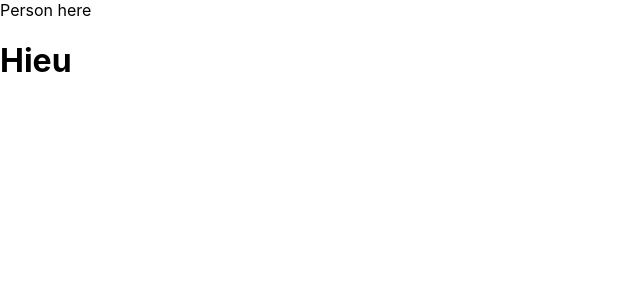
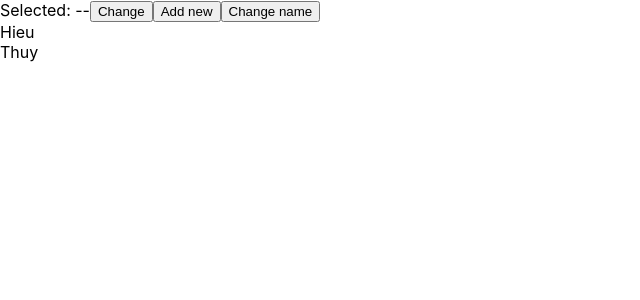
Before and after one commit to phuchieuct93abc/React_demo, a React (Create React App) app: page / in a window 1280 px wide. Shown: the top 300 px of the page, without its empty margins (0-640 px from the left). Built offline with nearby package versions, Linux system fonts and the light colour scheme.

Commit message:
Update Person

```diff
--- a/src/App.js
+++ b/src/App.js
@@ -5,11 +5,42 @@
 
 
 export default class App extends React.Component {
-
+  state = {
+    persons: [
+      { name: "Hieu" },
+      { name: "Thuy" }
+    ],
+    selectedPerson: null
+  }
+  addNewPerson = () => {
+    this.setState({
+      persons: [...this.state.persons, { name: "New" }]
+    })
+  }
+  changeName = () => {
+    let persons = [...this.state.persons];
+    persons[0].name = "change";
+    this.setState({
+      persons
+    })
+  }
+  selectPerson = selectedPerson => {
+    this.setState({
+      selectedPerson
+    })
+  }
   render() {
     return (
       <div>
-        <Person />        <h1>Hieu</h1>
+        Selected: -{this.state.selectedPerson}-
+        <button onClick={this.selectPerson}>Change</button>
+        <button onClick={this.addNewPerson}>Add new</button>
+        <button onClick={this.changeName}>Change name</button>
+        {this.state.persons.map((p, index) => {
+          return (
+            <Person onSelect={this.selectPerson} key={index} name={p.name} />
+          )
+        })}
       </div>
     )
   }
--- a/src/Person/Person.js
+++ b/src/Person/Person.js
@@ -1,4 +1,14 @@
 import React from 'react';
 
-const person=()=>(<div>Person here</div>)
-export default person;
+class Person extends React.Component {
+
+
+    render() {
+        return (
+            <div onClick={()=>this.props.onSelect(this.props.name)}>
+                    {this.props.name}
+            </div>
+        )
+    }
+};
+export default Person;
```
Also changed, not shown: 1 other file (tests, documents, lock files or other folders).
